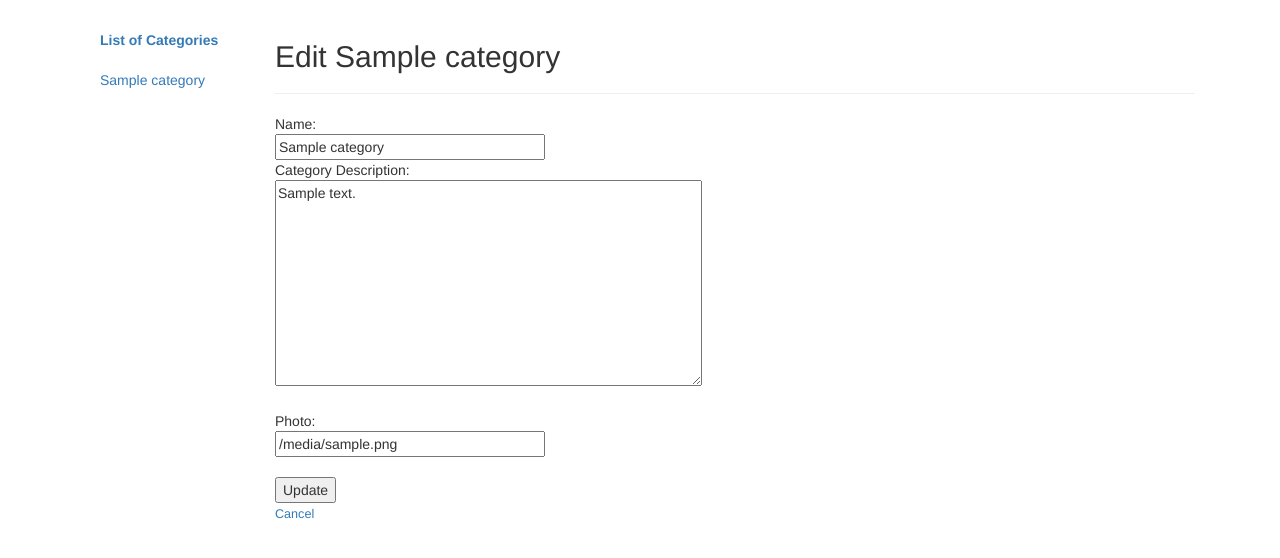
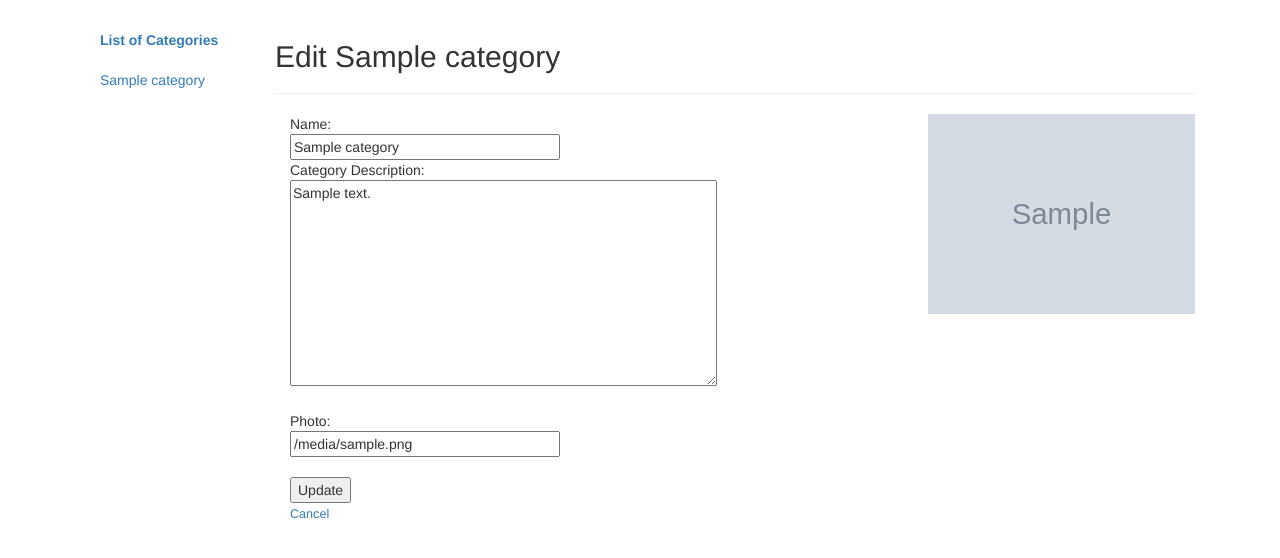
Before and after one commit to jerrywardlow/p3catalog, a Flask app: template templates/category/categoryedit.html in a window 1280 px wide. Shown: the part 52-610 px from the top of the page. Run offline with Flask 2, Linux system fonts and the light colour scheme; the template is opened without the code that fills it: most values are stand-ins (such as "Sample title", 1, 10 or a date in 2020); grey boxes marked "Sample" are stand-in pictures; parts of the project's set-up code (start-up, migrations or seed data) failed here and were passed over; some libraries are stand-ins or nearby versions.

Commit message:
Added category photo to edit page

```diff
--- a/templates/category/categoryedit.html
+++ b/templates/category/categoryedit.html
@@ -7,6 +7,7 @@
 <h2>Edit {{category.name}}</h2>
 <hr>
 
+<div class="col-sm-6">
 <form action = '{{url_for('categoryEdit', category_id = category.id)}}' method = 'POST'>
   <input type="hidden" name="_csrf_token" value="{{ csrf_token() }}">
 
@@ -24,5 +25,12 @@ Photo:</br>
 </form>
 
 <a style="font-size:90%" href='{{url_for('categoryHome', category_id = category.id)}}'>Cancel</a>
+</div>
+
+<div class=pull-right>
+  {% if item.photo %}
+  <img src={{category.photo}} height="200"/></br>
+  {% endif %}
+</div>
 
 {% endblock %}
```
